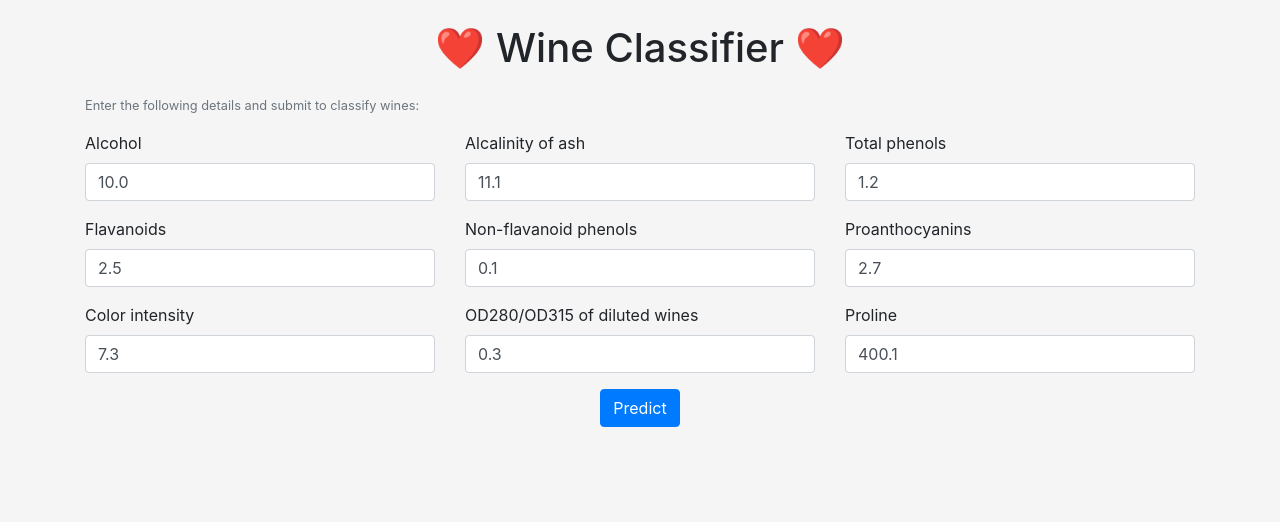
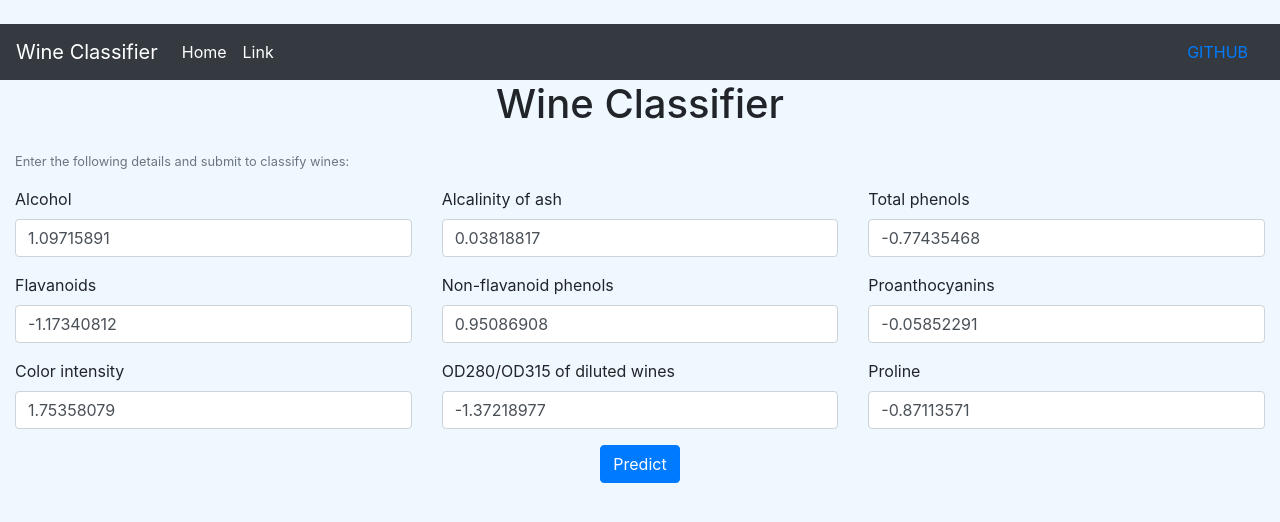
Before and after one commit to bandham-manikanta/classify_wines_ml, a Flask app: page / in a window 1280 px wide. Shown: the top 522 px of the page. Run offline with Flask 2, Linux system fonts and the light colour scheme; parts of the project's set-up code (start-up, migrations or seed data) failed here and were passed over; some libraries are stand-ins or nearby versions.

Commit message:
modifications to UI

```diff
--- a/wine-classifier/CustomForm.py
+++ b/wine-classifier/CustomForm.py
@@ -3,13 +3,13 @@ from flask_wtf import FlaskForm
 
 class CustomForm(FlaskForm):
 
-    alcohol = FloatField("Alcohol",default=10.0, validators=[validators.Required(),validators.NumberRange(max=20)])
-    alcalinity_of_ash = FloatField("Alcalinity of ash",default=11.1, validators= [validators.Required(),validators.NumberRange(max=35)])
-    total_phenols = FloatField("Total phenols",default=1.2, validators= [validators.Required(),validators.NumberRange(max=5)])
-    flavanoids = FloatField("Flavanoids",default=2.5, validators= [validators.Required(),validators.NumberRange(max=6)])
-    nonflavanoid_phenols = FloatField("Non-flavanoid phenols",default=0.1, validators= [validators.Required(),validators.NumberRange(max=1)])
-    proanthocyanins = FloatField("Proanthocyanins",default=2.7, validators= [validators.Required(),validators.NumberRange(max=5)])
-    color_intensity = FloatField("Color intensity",default=7.3, validators= [validators.Required(),validators.NumberRange(max=20)])
-    od280_od315_of_diluted_wines = FloatField("OD280/OD315 of diluted wines",default=0.3, validators= [validators.Required(),validators.NumberRange(max=10)])
-    proline = FloatField("Proline",default=400.1, validators= [validators.Required()])
+    alcohol = FloatField("Alcohol",default=1.09715891, validators=[validators.Required(),validators.NumberRange(max=20)])
+    alcalinity_of_ash = FloatField("Alcalinity of ash",default=0.03818817, validators= [validators.Required(),validators.NumberRange(max=35)])
+    total_phenols = FloatField("Total phenols",default=-0.77435468, validators= [validators.Required(),validators.NumberRange(max=5)])
+    flavanoids = FloatField("Flavanoids",default=-1.17340812, validators= [validators.Required(),validators.NumberRange(max=6)])
+    nonflavanoid_phenols = FloatField("Non-flavanoid phenols",default=0.95086908, validators= [validators.Required(),validators.NumberRange(max=1)])
+    proanthocyanins = FloatField("Proanthocyanins",default=-0.05852291, validators= [validators.Required(),validators.NumberRange(max=5)])
+    color_intensity = FloatField("Color intensity",default=1.75358079, validators= [validators.Required(),validators.NumberRange(max=20)])
+    od280_od315_of_diluted_wines = FloatField("OD280/OD315 of diluted wines",default=-1.37218977, validators= [validators.Required(),validators.NumberRange(max=10)])
+    proline = FloatField("Proline",default=-0.87113571, validators= [validators.Required()])
     submit = SubmitField("Predict")
--- a/wine-classifier/routes.py
+++ b/wine-classifier/routes.py
@@ -28,6 +28,10 @@ def classify_wine():
         'proline': form['proline']
     }
     data = np.asarray([list(input_data.values())])
-    pred_result = model.predict(data)
-    print("************",pred_result)
-    return render_template('result.html', result=pred_result[0])
+    result = model.predict(data)[0]
+    return jsonify({'result': str(result)})
+
+
+@app.route('/data', methods=['GET'])
+def data_page():
+    return render_template('result.html')
--- a/wine-classifier/templates/base.html
+++ b/wine-classifier/templates/base.html
@@ -6,10 +6,11 @@
     <meta name="viewport" content="width=device-width, initial-scale=1, shrink-to-fit=no">
     <link rel="stylesheet" href="https://stackpath.bootstrapcdn.com/bootstrap/4.5.0/css/bootstrap.min.css"
         integrity="sha384-9aIt2nRpC12Uk9gS9baDl411NQApFmC26EwAOH8WgZl5MYYxFfc+NcPb1dKGj7Sk" crossorigin="anonymous">
-    <title>Wine Classifier</title>
+    <title>❤️ Wine Classifier ❤️</title>
+    <script src="https://ajax.googleapis.com/ajax/libs/jquery/3.1.0/jquery.min.js"></script>
     <style>
         body {
-            background-color: WhiteSmoke;
+            background-color: AliceBlue;
         }
     </style>
 </head>
@@ -21,9 +22,6 @@
         {% endblock %}
     </body>
 
-    <script src="https://code.jquery.com/jquery-3.5.1.slim.min.js"
-        integrity="sha384-DfXdz2htPH0lsSSs5nCTpuj/zy4C+OGpamoFVy38MVBnE+IbbVYUew+OrCXaRkfj"
-        crossorigin="anonymous"></script>
     <script src="https://cdn.jsdelivr.net/npm/popper.js@1.16.0/dist/umd/popper.min.js"
         integrity="sha384-Q6E9RHvbIyZFJoft+2mJbHaEWldlvI9IOYy5n3zV9zzTtmI3UksdQRVvoxMfooAo"
         crossorigin="anonymous"></script>
--- a/wine-classifier/templates/index.html
+++ b/wine-classifier/templates/index.html
@@ -2,9 +2,31 @@
 
 {% block content %}
 <br />
-<div class="container">
-    <h1 class="d-flex justify-content-center mb-4">❤️ Wine Classifier ❤️</h1>
-    <form action="/predict" method="POST">
+
+<div class="pos-f-t">
+    <nav class="navbar navbar-expand-lg navbar-dark bg-dark">
+        <a class="navbar-brand" href="#">Wine Classifier</a>
+        <button class="navbar-toggler" type="button" data-toggle="collapse" data-target="#navbarSupportedContent"
+            aria-controls="navbarSupportedContent" aria-expanded="false" aria-label="Toggle navigation">
+            <span class="navbar-toggler-icon"></span>
+        </button>
+
+        <div class="collapse navbar-collapse" id="navbarSupportedContent">
+            <ul class="navbar-nav mr-auto">
+                <li class="nav-item active">
+                    <a class="nav-link" href="#">Home <span class="sr-only">(current)</span></a>
+                </li>
+                <li class="nav-item active">
+                    <a class="nav-link" href="/data">Link</a>
+                </li>
+            </ul>
+            <a class="nav-link my-2 my-lg-0" href="https://github.com/bandhammanikanta/classify_wines_ml/tree/master/wine-classifier">GITHUB</a>
+        </div>
+    </nav>
+
+    <div class="container-fluid">
+        <h1 class="d-flex justify-content-center mb-4">Wine Classifier</h1>
+        <form name="customForm" method="POST">
             <div class="form-group">
                 <small class="form-text text-muted">Enter the following details and submit to classify wines:</small>
             </div>
@@ -54,5 +76,33 @@
                 {{form.submit(class="btn btn-primary mx-auto d-block",type="submit",id="btn_submit")}}
             </div>
         </form>
+        <br />
+        <div id="successAlert" class="alert alert-success" role="alert" style="display:none;"></div>
+    </div>
+    <script type=text/javascript>
+    $(document).ready(function() {
+        $('form').on('submit', function(event) {
+            var data = {
+                    alcohol: $('#alcohol').val(),
+                    alcalinity_of_ash: $('#alcalinity_of_ash').val(),
+                    total_phenols: $('#total_phenols').val(),
+                    flavanoids: $('#flavanoids').val(),
+                    nonflavanoid_phenols: $('#nonflavanoid_phenols').val(),
+                    proanthocyanins: $('#proanthocyanins').val(),
+                    color_intensity: $('#color_intensity').val(),
+                    od280_od315_of_diluted_wines: $('#od280_od315_of_diluted_wines').val(),
+                    proline: $('#proline').val()
+                    };
+            $.ajax({
+                data: data,
+                type:'POST',
+                url:'/predict',
+            }).done(function(data) {
+                $('#successAlert').text(data.result).show();
+            });
+            event.preventDefault();
+        });
+    });
+</script>
 </div>
 {% endblock %}
--- a/wine-classifier/templates/result.html
+++ b/wine-classifier/templates/result.html
@@ -1,6 +1,6 @@
 {% block content %}
 
 <div class="container">
-    <p>It belongs to class {{result}} wine.</p>
+    <p>It belongs to class wine.</p>
 </div>
 {% endblock %}
```
Also changed, not shown: 1 other file. Lines whose indentation alone changed are shown as unchanged.
